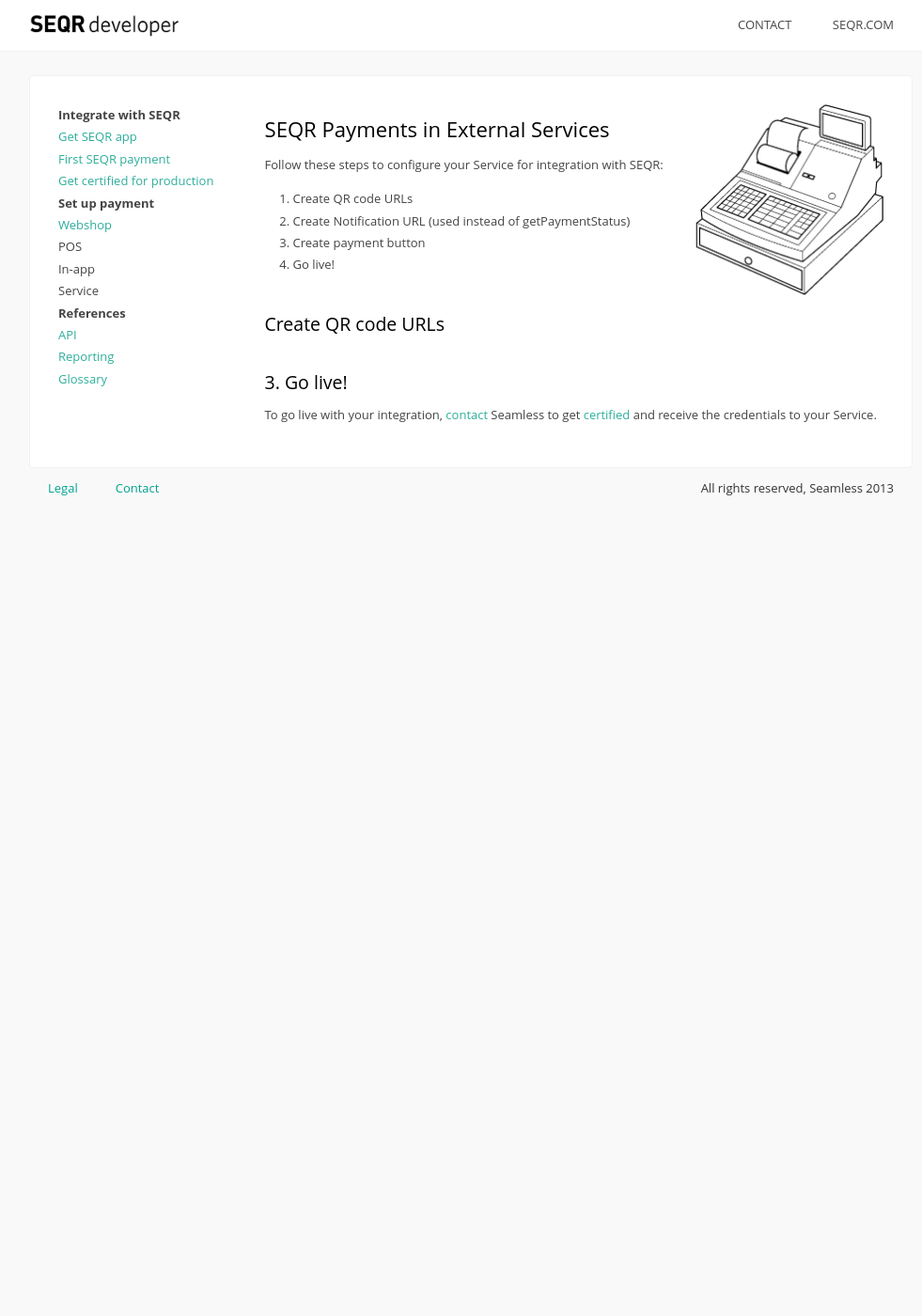
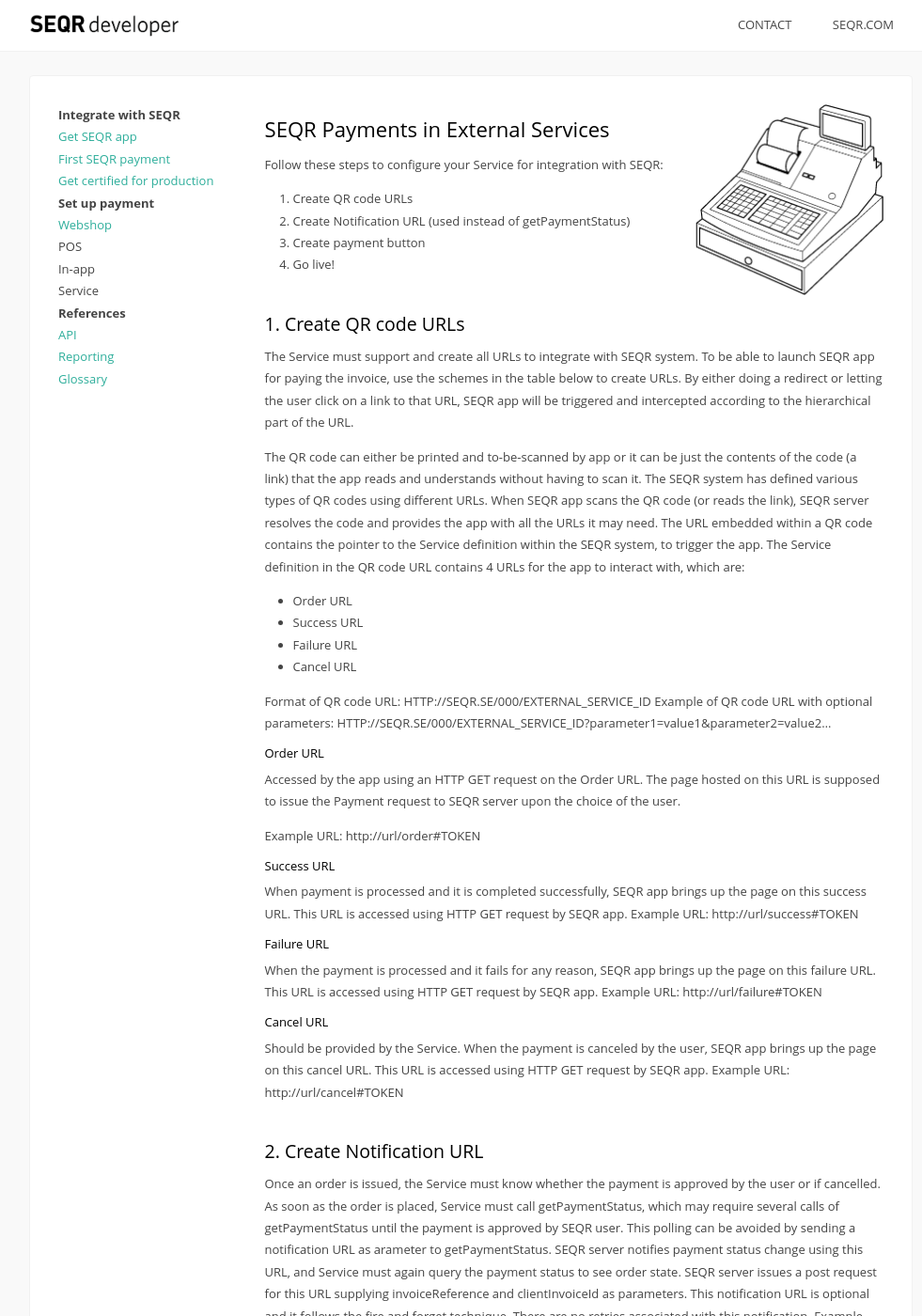
Before and after one commit to SeamlessDistribution/SeamlessDistribution.github.io, a Jekyll site: the page built from merchant/externalservices/index.md, in a window 1280 px wide and 1400 px high. Shown: the whole window at 94% size, without its empty margins (139-1120 px from the left). Built offline with Jekyll 4.4.1, drawn with Linux system fonts in a browser that asks for light colours; some of the changed text lies outside the part shown.

Commit message:
Update index.md

```diff
--- a/merchant/externalservices/index.md
+++ b/merchant/externalservices/index.md
@@ -17,7 +17,60 @@
 3. Go live!
 
 
-### Create QR code URLs
+### 1. Create QR code URLs
+
+The Service must support and create all URLs to integrate with SEQR system. To be able to launch SEQR app for paying the invoice, use the schemes in the table below to create URLs.
+By either doing a redirect or letting the user click on a link to that URL, SEQR app will be triggered and intercepted according to the hierarchical part of the URL.
+
+The QR code can either be printed and to-be-scanned by app or it can be just the contents of the code (a link) that the app reads and understands without having to scan it. The SEQR system has defined various types of QR codes using different URLs.
+When SEQR app scans the QR code (or reads the link), SEQR server resolves the code and provides the app with all the URLs it may need.
+The URL embedded within a QR code contains the pointer to the Service definition within the SEQR system, to trigger the app. The Service definition in the QR code URL contains 4 URLs for the app to interact with, which are:
+* Order URL
+* Success URL
+* Failure URL
+* Cancel URL
+
+Format of QR code URL:
+HTTP://SEQR.SE/000/EXTERNAL_SERVICE_ID
+Example of QR code URL with optional parameters:
+HTTP://SEQR.SE/000/EXTERNAL_SERVICE_ID?parameter1=value1&parameter2=value2...
+
+
+
+#### Order URL
+
+Accessed by the app using an HTTP GET request on the Order URL. The page hosted on this URL is supposed to issue the Payment request to SEQR server upon the choice of the user.
+
+Example URL:
+http://url/order#TOKEN
+
+
+#### Success URL
+When payment is processed and it is completed successfully, SEQR app brings up the page on this success URL. This URL is accessed using HTTP GET request by SEQR app.
+Example URL:
+http://url/success#TOKEN
+
+
+#### Failure URL
+When the payment is processed and it fails for any reason, SEQR app brings up the page on this failure URL. This URL is accessed using HTTP GET request by SEQR app.
+Example URL:
+http://url/failure#TOKEN
+
+
+#### Cancel URL
+Should be provided by the Service. When the payment is canceled by the user, SEQR app brings up the page on this cancel URL. This URL is accessed using HTTP GET request by SEQR app.
+Example URL:
+http://url/cancel#TOKEN
+
+
+### 2. Create Notification URL
+Once an order is issued, the Service must know whether the payment is approved by the user or if cancelled.
+As soon as the order is placed, Service must call getPaymentStatus, which may require several calls of getPaymentStatus until the payment is approved by SEQR user. This polling can be avoided by sending a notification URL as arameter to getPaymentStatus.
+SEQR server notifies payment status change using this URL, and Service must again query the payment status to see order state. SEQR server issues a post request for this URL supplying invoiceReference and clientInvoiceId as parameters. This notification URL is optional and it follows the fire and forget technique. There are no retries associated with this notification.
+Example URL:
+http://thirdparty.com/paymentStateChanged?parameter1=value1&parameter2=value2
+Description of the Notification URL:
+
 
 
 
```
